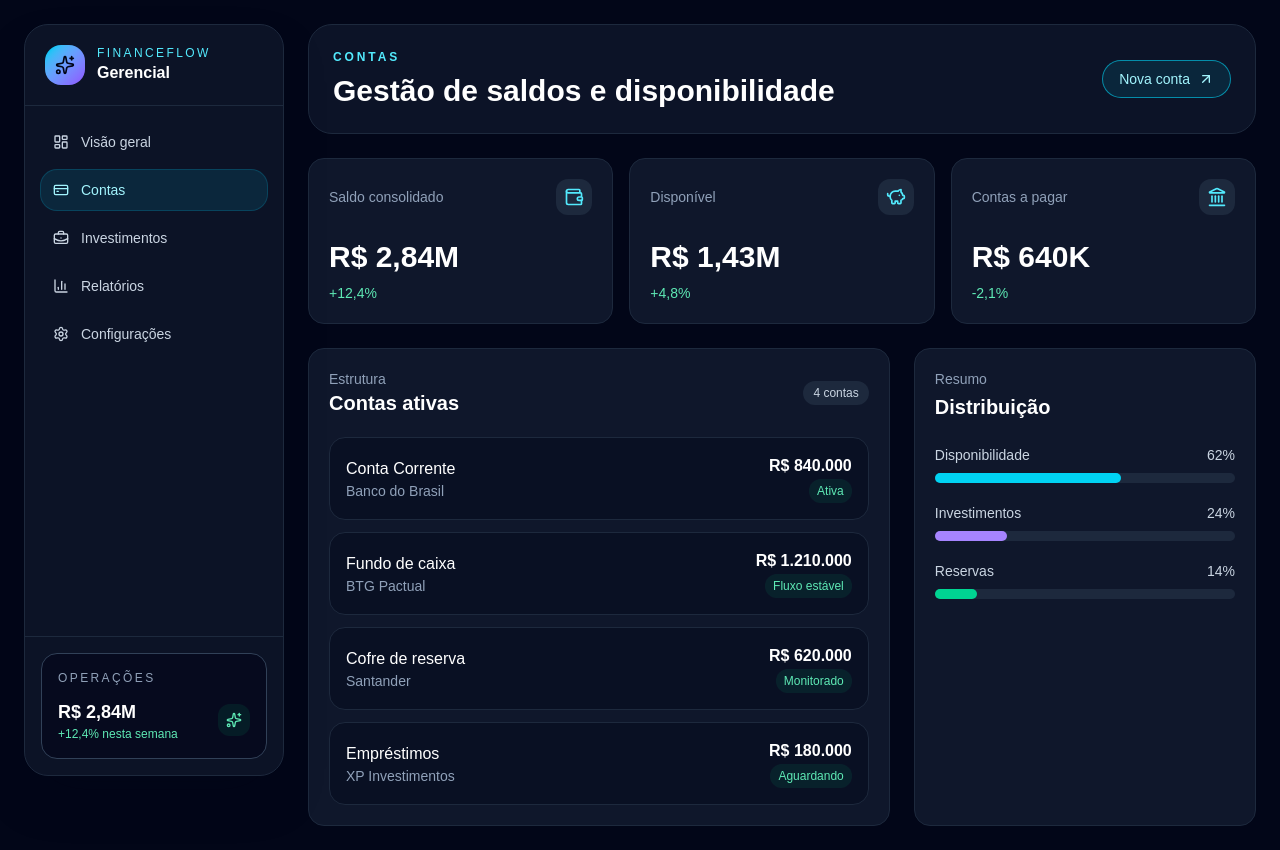
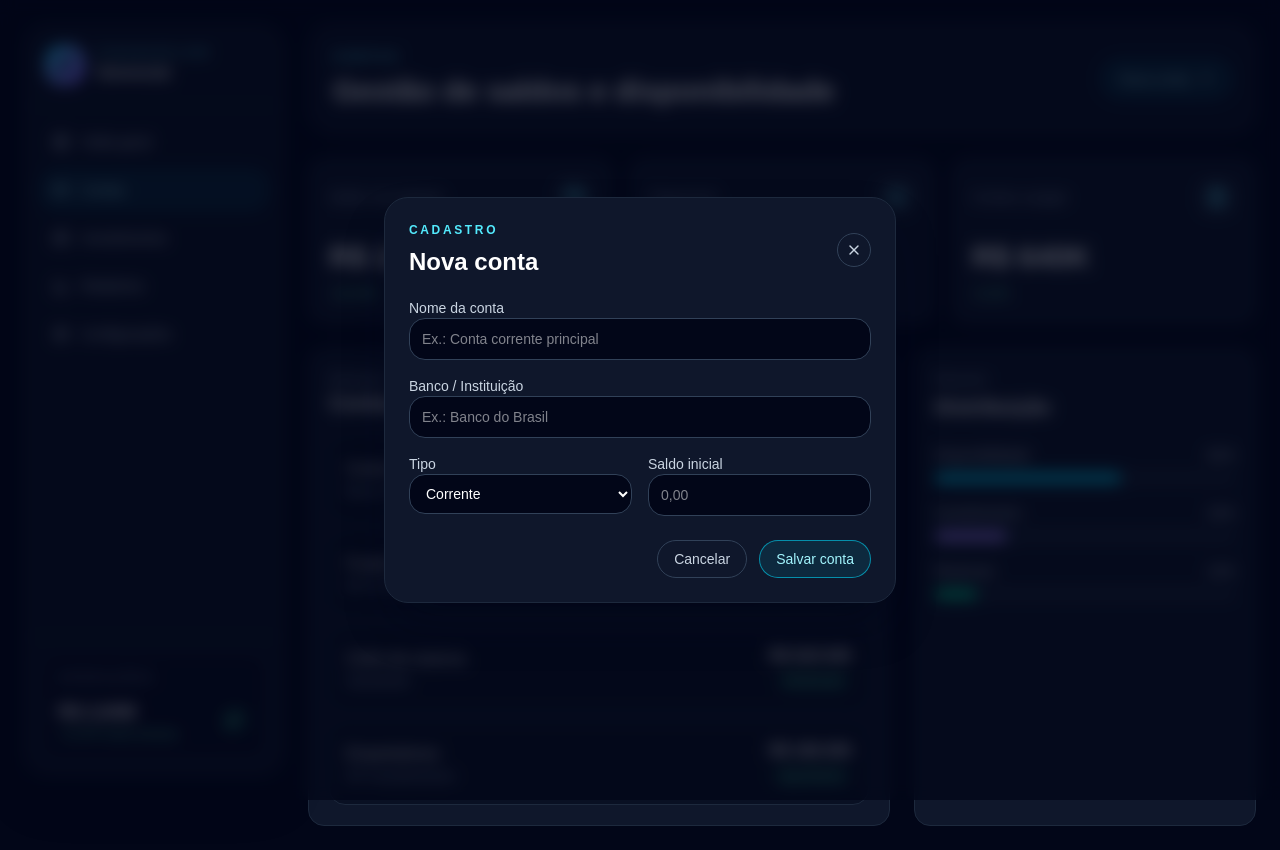
Before and after one commit to EgorRodrigues/fin-front, a Next.js app: page /contas in a window 1280 px wide. Both pictures are taken after a click on the button "Nova conta". Built offline with nearby package versions, Linux system fonts and the light colour scheme.

Commit message:
feat: implement account management form and modal for adding new accounts

```diff
--- a/src/app/contas/page.tsx
+++ b/src/app/contas/page.tsx
@@ -1,4 +1,7 @@
-import { ArrowUpRight, Landmark, PiggyBank, Wallet } from "lucide-react";
+"use client";
+
+import { useState, type ChangeEvent, type FormEvent } from "react";
+import { ArrowUpRight, Landmark, PiggyBank, Wallet, X } from "lucide-react";
 
 const metrics = [
   { label: "Saldo consolidado", value: "R$ 2,84M", change: "+12,4%", icon: Wallet },
@@ -10,18 +13,50 @@ const accounts = [
   { name: "Conta Corrente", bank: "Banco do Brasil", balance: "R$ 840.000", status: "Ativa" },
   { name: "Fundo de caixa", bank: "BTG Pactual", balance: "R$ 1.210.000", status: "Fluxo estável" },
   { name: "Cofre de reserva", bank: "Santander", balance: "R$ 620.000", status: "Monitorado" },
-  { name: "Empréstimos", bank: "XP Investimentos", balance: "R$ 180.000", status: "Aguardando", },
+  { name: "Empréstimos", bank: "XP Investimentos", balance: "R$ 180.000", status: "Aguardando" },
 ];
 
+const initialForm = {
+  name: "",
+  bank: "",
+  type: "Corrente",
+  balance: "",
+};
+
 export default function ContasPage() {
+  const [isOpen, setIsOpen] = useState(false);
+  const [formData, setFormData] = useState(initialForm);
+
+  const handleChange = (
+    event: ChangeEvent<HTMLInputElement | HTMLSelectElement>,
+  ) => {
+    const { name, value } = event.target;
+    setFormData((previous) => ({
+      ...previous,
+      [name]: value,
+    }));
+  };
+
+  const handleSubmit = (event: FormEvent<HTMLFormElement>) => {
+    event.preventDefault();
+    console.log("Nova conta cadastrada:", formData);
+    setFormData(initialForm);
+    setIsOpen(false);
+  };
+
   return (
+    <>
       <div className="space-y-6">
         <header className="flex flex-col gap-4 rounded-3xl border border-slate-800 bg-slate-900/80 p-6 md:flex-row md:items-center md:justify-between">
           <div>
             <p className="text-xs font-semibold uppercase tracking-[0.24em] text-cyan-300">Contas</p>
             <h1 className="mt-2 text-3xl font-semibold text-white">Gestão de saldos e disponibilidade</h1>
           </div>
-        <button className="inline-flex items-center justify-center rounded-full border border-cyan-400/60 bg-cyan-400/10 px-4 py-2 text-sm font-medium text-cyan-200 transition hover:bg-cyan-400/20">
+          <button
+            type="button"
+            onClick={() => setIsOpen(true)}
+            className="inline-flex items-center justify-center rounded-full border border-cyan-400/60 bg-cyan-400/10 px-4 py-2 text-sm font-medium text-cyan-200 transition hover:bg-cyan-400/20"
+          >
             Nova conta
             <ArrowUpRight className="ml-2 h-4 w-4" />
           </button>
@@ -94,5 +129,105 @@ export default function ContasPage() {
           </div>
         </section>
       </div>
+
+      {isOpen && (
+        <div
+          className="fixed inset-0 z-50 flex items-center justify-center bg-slate-950/70 p-4 backdrop-blur-sm"
+          onClick={() => setIsOpen(false)}
+        >
+          <div
+            className="w-full max-w-lg rounded-3xl border border-slate-800 bg-slate-900 p-6 shadow-2xl shadow-slate-950/40"
+            onClick={(event) => event.stopPropagation()}
+          >
+            <div className="mb-5 flex items-center justify-between">
+              <div>
+                <p className="text-xs font-semibold uppercase tracking-[0.22em] text-cyan-300">Cadastro</p>
+                <h2 className="mt-2 text-2xl font-semibold text-white">Nova conta</h2>
+              </div>
+              <button
+                type="button"
+                onClick={() => setIsOpen(false)}
+                className="rounded-full border border-slate-700 p-2 text-slate-300 transition hover:border-slate-500 hover:text-white"
+                aria-label="Fechar modal"
+              >
+                <X className="h-4 w-4" />
+              </button>
+            </div>
+
+            <form className="space-y-4" onSubmit={handleSubmit}>
+              <div className="grid gap-4 sm:grid-cols-2">
+                <label className="space-y-2 text-sm text-slate-300 sm:col-span-2">
+                  <span>Nome da conta</span>
+                  <input
+                    name="name"
+                    value={formData.name}
+                    onChange={handleChange}
+                    placeholder="Ex.: Conta corrente principal"
+                    className="w-full rounded-2xl border border-slate-700 bg-slate-950 px-3 py-2.5 text-white outline-none transition focus:border-cyan-400"
+                    required
+                  />
+                </label>
+
+                <label className="space-y-2 text-sm text-slate-300 sm:col-span-2">
+                  <span>Banco / Instituição</span>
+                  <input
+                    name="bank"
+                    value={formData.bank}
+                    onChange={handleChange}
+                    placeholder="Ex.: Banco do Brasil"
+                    className="w-full rounded-2xl border border-slate-700 bg-slate-950 px-3 py-2.5 text-white outline-none transition focus:border-cyan-400"
+                    required
+                  />
+                </label>
+
+                <label className="space-y-2 text-sm text-slate-300">
+                  <span>Tipo</span>
+                  <select
+                    name="type"
+                    value={formData.type}
+                    onChange={handleChange}
+                    className="w-full rounded-2xl border border-slate-700 bg-slate-950 px-3 py-2.5 text-white outline-none transition focus:border-cyan-400"
+                  >
+                    <option value="Corrente">Corrente</option>
+                    <option value="Poupança">Poupança</option>
+                    <option value="Investimento">Investimento</option>
+                    <option value="Reserva">Reserva</option>
+                  </select>
+                </label>
+
+                <label className="space-y-2 text-sm text-slate-300">
+                  <span>Saldo inicial</span>
+                  <input
+                    name="balance"
+                    type="number"
+                    value={formData.balance}
+                    onChange={handleChange}
+                    placeholder="0,00"
+                    className="w-full rounded-2xl border border-slate-700 bg-slate-950 px-3 py-2.5 text-white outline-none transition focus:border-cyan-400"
+                    required
+                  />
+                </label>
+              </div>
+
+              <div className="flex justify-end gap-3 pt-2">
+                <button
+                  type="button"
+                  onClick={() => setIsOpen(false)}
+                  className="rounded-full border border-slate-700 px-4 py-2 text-sm font-medium text-slate-300 transition hover:border-slate-500 hover:text-white"
+                >
+                  Cancelar
+                </button>
+                <button
+                  type="submit"
+                  className="rounded-full border border-cyan-400/60 bg-cyan-400/10 px-4 py-2 text-sm font-medium text-cyan-200 transition hover:bg-cyan-400/20"
+                >
+                  Salvar conta
+                </button>
+              </div>
+            </form>
+          </div>
+        </div>
+      )}
+    </>
   );
 }
```
Lines whose indentation alone changed are shown as unchanged.
